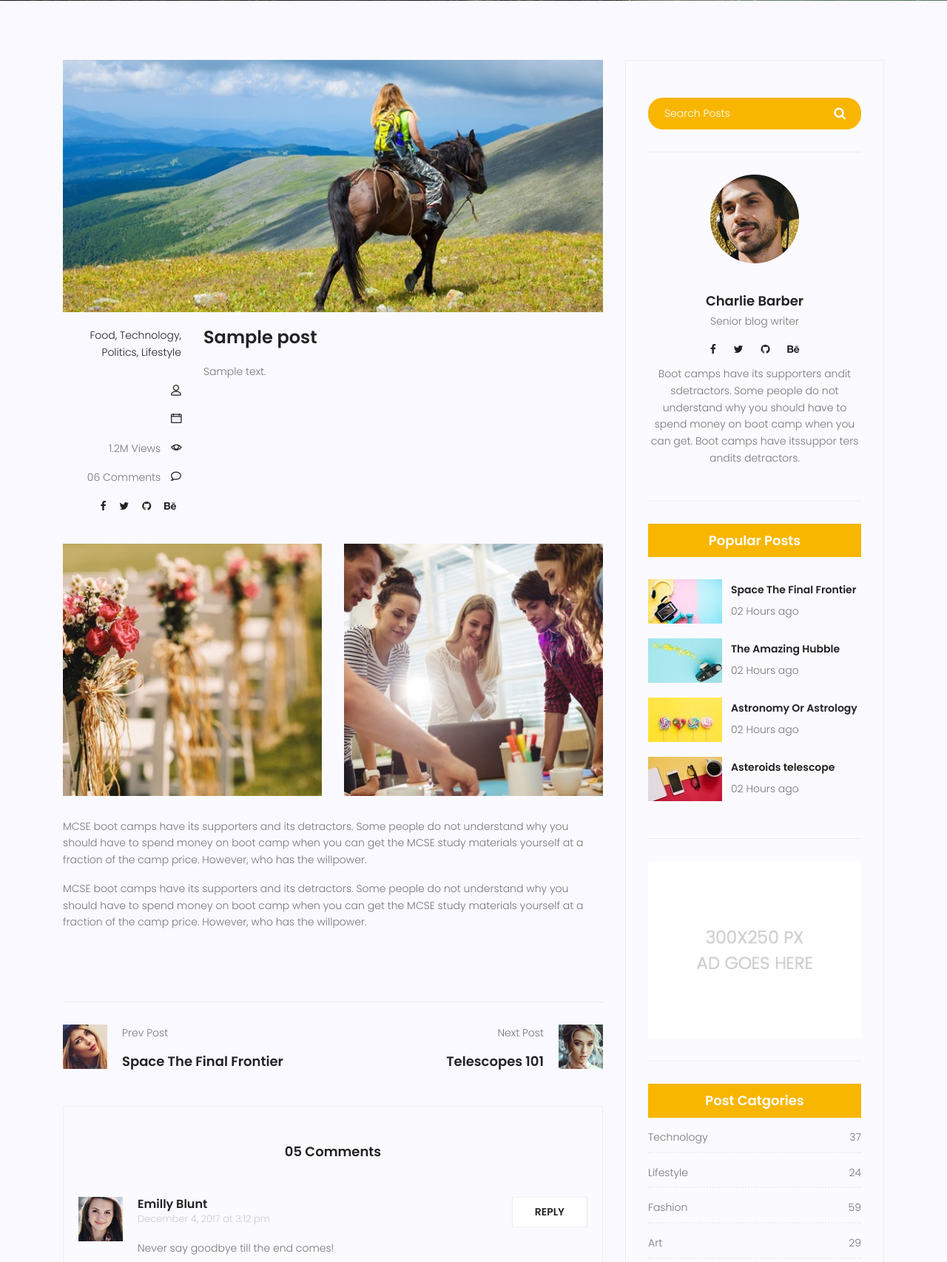
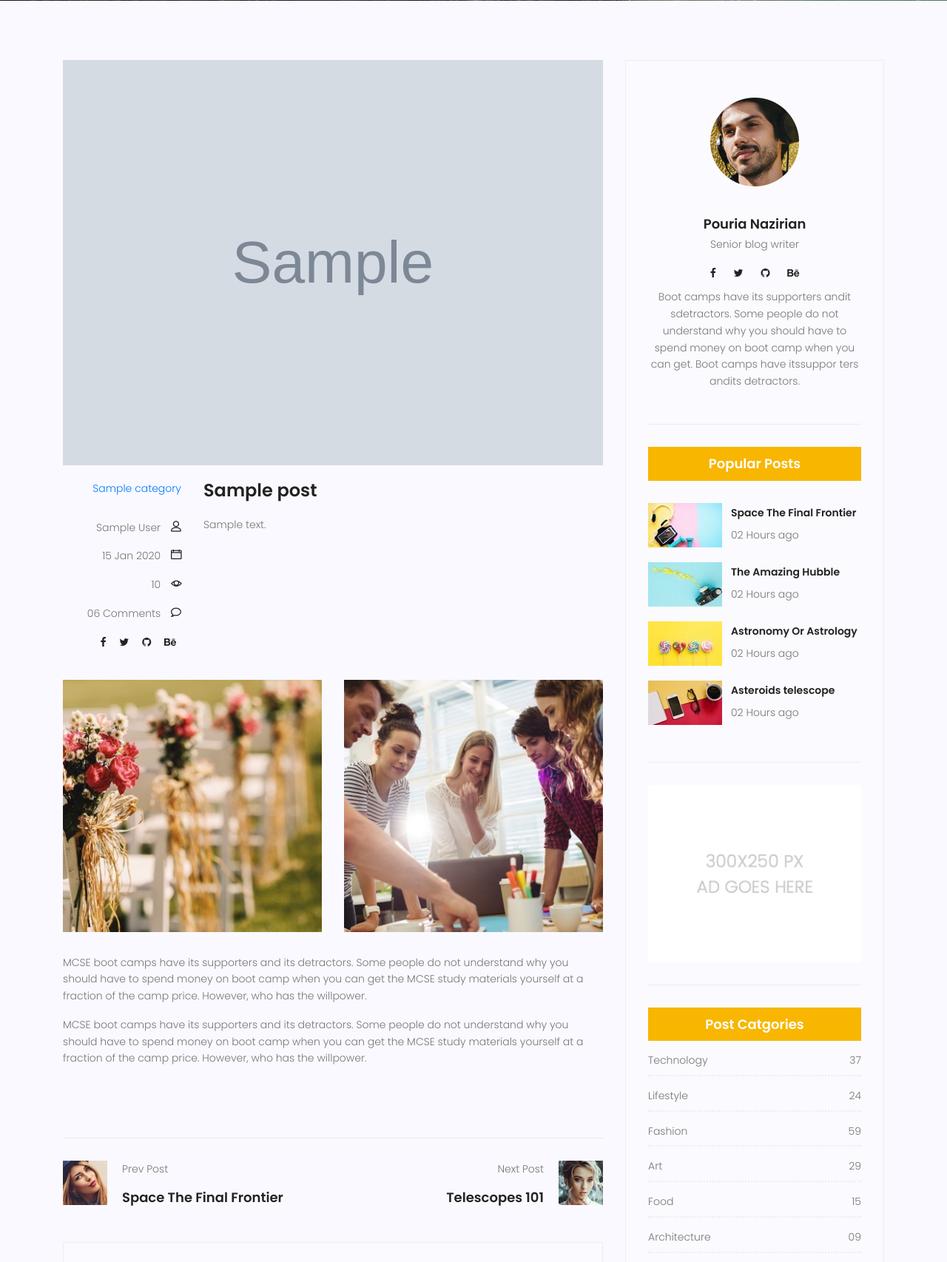
Before and after one commit to PouriCodes/StartNew, a Django app: page /blog/1 in a window 1280 px wide. Shown: the part 339-2045 px from the top of the page at 74% size. Run offline with Django 4.2, Linux system fonts and the light colour scheme; tables that the repository leaves empty hold one stand-in row (values such as "Sample post"); grey boxes marked "Sample" are stand-in pictures; some libraries are stand-ins or nearby versions.

Commit message:
Adding some features
+ write blog
+ add blog
+ features

```diff
--- a/blog/admin.py
+++ b/blog/admin.py
@@ -1,5 +1,5 @@
 from django.contrib import admin
-from blog.models import Post
+from blog.models import Post,Category
 
 
 
@@ -13,4 +13,6 @@ class PostAdmin(admin.ModelAdmin):
     list_filter = ('status','author',)
     #ordering = ['-created_date']
     search_fields = ['title','content']
+
+admin.site.register(Category)
 admin.site.register(Post,PostAdmin)
--- a/blog/models.py
+++ b/blog/models.py
@@ -2,13 +2,18 @@ from django.db import models
 from django.contrib.auth.models import User
 
 # Create your models here.
+class Category(models.Model):
+    name = models.CharField(max_length=255)
+
+    def __str__(self):
+        return self.name
 class Post(models.Model):
     image = models.ImageField(upload_to='blog',default='blog/default.jpg')
     author =models.ForeignKey(User, on_delete=models.SET_NULL, null=True)
     title = models.CharField(max_length=200)
     content = models.TextField()
     # tag
-    # category
+    category = models.ManyToManyField(Category)
     counted_views = models.IntegerField(default=0)
     status = models.BooleanField(default=False)
     published_date = models.DateTimeField(null=True)
@@ -22,3 +27,7 @@ class Post(models.Model):
 
     def __str__(self):
         return " {} - {}".format(self.title,self.id)
+
+
+    def snippets(self):
+        return self.content[:100] + ' ...'
--- /dev/null
+++ b/templates/blog/blog-ads.html
@@ -0,0 +1,9 @@
+{% load static %}
+<div class="single-sidebar-widget ads-widget">
+    <a href="#"
+      ><img
+        class="img-fluid"
+        src="{% static 'img/blog/ads-banner.jpg' %}"
+        alt=""
+    /></a>
+  </div>
--- a/templates/blog/blog-single.html
+++ b/templates/blog/blog-single.html
@@ -27,26 +27,26 @@
         <div class="single-post row">
           <div class="col-lg-12">
             <div class="feature-img">
-              <img class="img-fluid" src="{% static 'img/blog/feature-img1.jpg' %}" alt="" />
+              <img class="img-fluid" src="{{post.image.url}}" alt="" />
             </div>
           </div>
           <div class="col-lg-3 col-md-3 meta-details">
             <ul class="tags">
-              <li><a href="#">Food,</a></li>
-              <li><a href="#">Technology,</a></li>
-              <li><a href="#">Politics,</a></li>
-              <li><a href="#">Lifestyle</a></li>
+              <!----  {{ post.category.all|join:", "}} -->
+              {% for cat in post.category.all %} <a href="#">{{ cat.name }}</a> {% if not forloop.last %},{% endif %} {% endfor %}
             </ul>
             <div class="user-details row">
               <p class="user-name col-lg-12 col-md-12 col-6">
-                <a href="#">{{author}}</a> <span class="lnr lnr-user"></span>
+                <a href="#">{{post.author.get_full_name}}</a>
+                <span class="lnr lnr-user"></span>
               </p>
               <p class="date col-lg-12 col-md-12 col-6">
-                <a href="#">{{date}}</a>
+                <a href="#">{{post.published_date|date:"d M Y"}}</a>
                 <span class="lnr lnr-calendar-full"></span>
               </p>
               <p class="view col-lg-12 col-md-12 col-6">
-                <a href="#">1.2M Views</a> <span class="lnr lnr-eye"></span>
+                <a href="#">{{post.counted_views}}</a>
+                <span class="lnr lnr-eye"></span>
               </p>
               <p class="comments col-lg-12 col-md-12 col-6">
                 <a href="#">06 Comments</a> <span class="lnr lnr-bubble"></span>
@@ -68,15 +68,11 @@
             </div>
           </div>
           <div class="col-lg-9 col-md-9">
-            <h3 class="mt-20 mb-20">
-              {{post.title}}
-            </h3>
-            <p class="excert">
-              {{post.content}}
-            </p>
+            <h3 class="mt-20 mb-20">{{post.title}}</h3>
+            <p class="excert">{{post.content}}</p>
           </div>
           <div class="col-lg-12">
-         <!--   <div class="quotes">
+            <!--   <div class="quotes">
               MCSE boot camps have its supporters and its detractors. Some
               people do not understand why you should have to spend money on
               boot camp when you can get the MCSE study materials yourself at a
@@ -85,10 +81,18 @@
             </div>  -->
             <div class="row mt-30 mb-30">
               <div class="col-6">
-                <img class="img-fluid" src="{% static 'img/blog/post-img1.jpg' %}" alt="" />
+                <img
+                  class="img-fluid"
+                  src="{% static 'img/blog/post-img1.jpg' %}"
+                  alt=""
+                />
               </div>
               <div class="col-6">
-                <img class="img-fluid" src="{% static 'img/blog/post-img2.jpg' %}" alt="" />
+                <img
+                  class="img-fluid"
+                  src="{% static 'img/blog/post-img2.jpg' %}"
+                  alt=""
+                />
               </div>
               <div class="col-lg-12 mt-30">
                 <p>
@@ -116,7 +120,10 @@
             >
               <div class="thumb">
                 <a href="#"
-                  ><img class="img-fluid" src="{% static 'img/blog/prev.jpg' %}" alt=""
+                  ><img
+                    class="img-fluid"
+                    src="{% static 'img/blog/prev.jpg' %}"
+                    alt=""
                 /></a>
               </div>
               <div class="arrow">
@@ -143,7 +150,10 @@
               </div>
               <div class="thumb">
                 <a href="#"
-                  ><img class="img-fluid" src="{% static 'img/blog/next.jpg' %}" alt=""
+                  ><img
+                    class="img-fluid"
+                    src="{% static 'img/blog/next.jpg' %}"
+                    alt=""
                 /></a>
               </div>
             </div>
@@ -289,49 +299,17 @@
       </div>
       <div class="col-lg-4 sidebar-widgets">
         <div class="widget-wrap">
-          <div class="single-sidebar-widget search-widget">
-            <form class="search-form" action="#">
-              <input
-                placeholder="Search Posts"
-                name="search"
-                type="text"
-                onfocus="this.placeholder = ''"
-                onblur="this.placeholder = 'Search Posts'"
-              />
-              <button type="submit"><i class="fa fa-search"></i></button>
-            </form>
-          </div>
-          <div class="single-sidebar-widget user-info-widget">
-            <img src="{% static 'img/blog/user-info.png' %}" alt="" />
-            <a href="#"><h4>Charlie Barber</h4></a>
-            <p>Senior blog writer</p>
-            <ul class="social-links">
-              <li>
-                <a href="#"><i class="fa fa-facebook"></i></a>
-              </li>
-              <li>
-                <a href="#"><i class="fa fa-twitter"></i></a>
-              </li>
-              <li>
-                <a href="#"><i class="fa fa-github"></i></a>
-              </li>
-              <li>
-                <a href="#"><i class="fa fa-behance"></i></a>
-              </li>
-            </ul>
-            <p>
-              Boot camps have its supporters andit sdetractors. Some people do
-              not understand why you should have to spend money on boot camp
-              when you can get. Boot camps have itssuppor ters andits
-              detractors.
-            </p>
-          </div>
+          {% include 'blog/blog-writer.html' %}
           <div class="single-sidebar-widget popular-post-widget">
             <h4 class="popular-title">Popular Posts</h4>
             <div class="popular-post-list">
               <div class="single-post-list d-flex flex-row align-items-center">
                 <div class="thumb">
-                  <img class="img-fluid" src="{% static 'img/blog/pp1.jpg' %}" alt="" />
+                  <img
+                    class="img-fluid"
+                    src="{% static 'img/blog/pp1.jpg' %}"
+                    alt=""
+                  />
                 </div>
                 <div class="details">
                   <a href="blog-single.html"
@@ -342,7 +320,11 @@
               </div>
               <div class="single-post-list d-flex flex-row align-items-center">
                 <div class="thumb">
-                  <img class="img-fluid" src="{% static 'img/blog/pp2.jpg' %}" alt="" />
+                  <img
+                    class="img-fluid"
+                    src="{% static 'img/blog/pp2.jpg' %}"
+                    alt=""
+                  />
                 </div>
                 <div class="details">
                   <a href="blog-single.html"><h6>The Amazing Hubble</h6></a>
@@ -351,7 +333,11 @@
               </div>
               <div class="single-post-list d-flex flex-row align-items-center">
                 <div class="thumb">
-                  <img class="img-fluid" src="{% static 'img/blog/pp3.jpg' %}" alt="" />
+                  <img
+                    class="img-fluid"
+                    src="{% static 'img/blog/pp3.jpg' %}"
+                    alt=""
+                  />
                 </div>
                 <div class="details">
                   <a href="blog-single.html"><h6>Astronomy Or Astrology</h6></a>
@@ -360,7 +346,11 @@
               </div>
               <div class="single-post-list d-flex flex-row align-items-center">
                 <div class="thumb">
-                  <img class="img-fluid" src="{% static 'img/blog/pp4.jpg' %}" alt="" />
+                  <img
+                    class="img-fluid"
+                    src="{% static 'img/blog/pp4.jpg' %}"
+                    alt=""
+                  />
                 </div>
                 <div class="details">
                   <a href="blog-single.html"><h6>Asteroids telescope</h6></a>
@@ -369,11 +359,7 @@
               </div>
             </div>
           </div>
-          <div class="single-sidebar-widget ads-widget">
-            <a href="#"
-              ><img class="img-fluid" src="{% static 'img/blog/ads-banner.jpg' %}" alt=""
-            /></a>
-          </div>
+          {% include 'blog/blog-ads.html' %}
           <div class="single-sidebar-widget post-category-widget">
             <h4 class="category-title">Post Catgories</h4>
             <ul class="cat-list">
--- /dev/null
+++ b/templates/blog/blog-writer.html
@@ -0,0 +1,25 @@
+{% load static %}
+<div class="single-sidebar-widget user-info-widget">
+  <img src="{% static 'img/blog/user-info.png' %}" alt="" />
+  <a href="#"><h4>Pouria Nazirian</h4></a>
+  <p>Senior blog writer</p>
+  <ul class="social-links">
+    <li>
+      <a href="#"><i class="fa fa-facebook"></i></a>
+    </li>
+    <li>
+      <a href="#"><i class="fa fa-twitter"></i></a>
+    </li>
+    <li>
+      <a href="#"><i class="fa fa-github"></i></a>
+    </li>
+    <li>
+      <a href="#"><i class="fa fa-behance"></i></a>
+    </li>
+  </ul>
+  <p>
+    Boot camps have its supporters andit sdetractors. Some people do not
+    understand why you should have to spend money on boot camp when you can get.
+    Boot camps have itssuppor ters andits detractors.
+  </p>
+</div>
```
Also changed, not shown: templates/blog/blog-home.html (+8 -40 lines), blog/migrations/0005_category_post_category.py (added).
